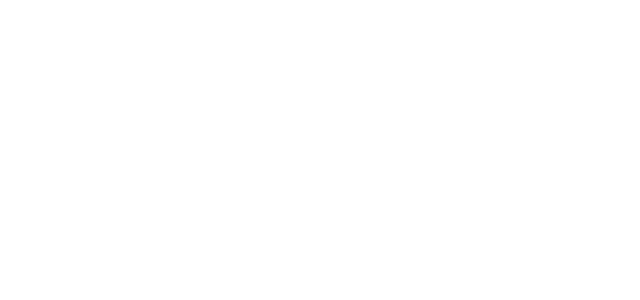
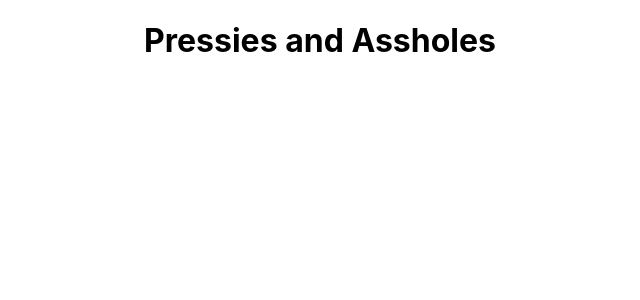
Before and after one commit to AdamN8142/final-mod3, a React (Create React App) app: page / in a window 1280 px wide. Shown: the top 300 px of the page, without its empty margins (320-960 px from the left). Built offline with nearby package versions, Linux system fonts and the light colour scheme.

Commit message:
Set up actions folder, change app to class

```diff
--- a/src/App.js
+++ b/src/App.js
@@ -1,13 +1,16 @@
-import React from 'react';
+import React, { Component } from 'react';
 import logo from './logo.svg';
+
 import './App.css';
 
-function App() {
-  return (
-    <div className="App">
+class App extends Component {
+  render() {
+    return (
+      <div className = "App">
+      <h1>Pressies and Assholes</h1>
 
-    </div>
-  );
+      </div>
+    )
+  }
 }
-
 export default App;
```
Also changed, not shown: src/Actions/index.js (added), src/Containers/FIlterControls/FilterControls.js (added), src/Containers/PresidentContainer/PresidentContainer.js (added).
